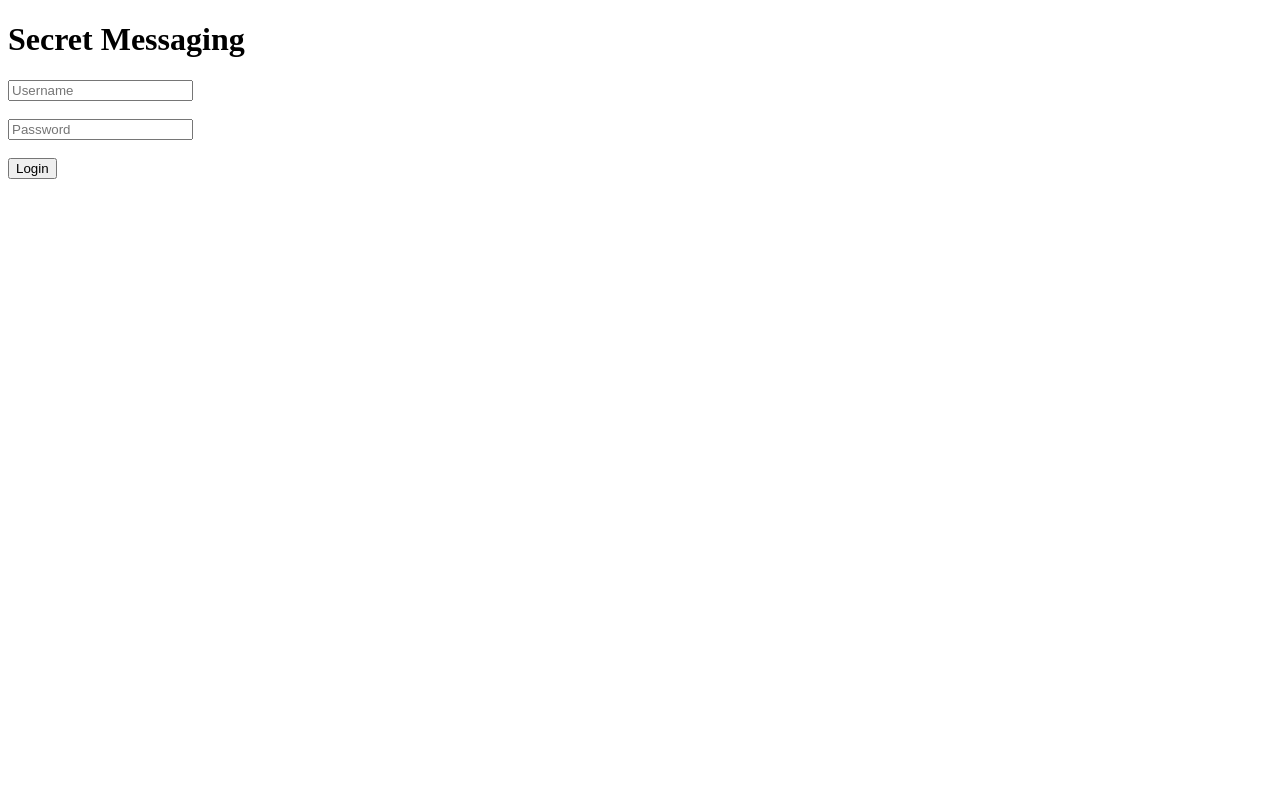
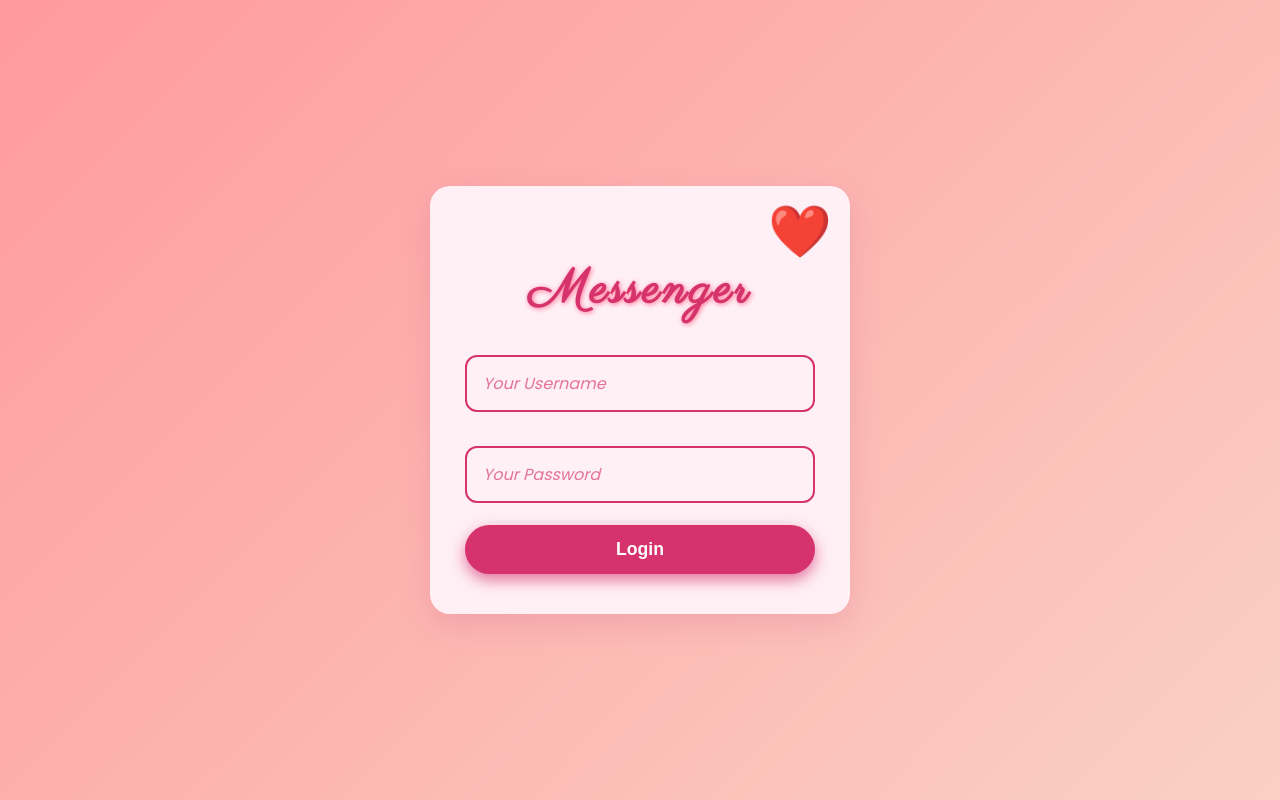
Before and after one commit to kspb0557/notification, a website: page index.html in a window 1280 px wide. Drawn offline with Linux system fonts and the light colour scheme.

Commit message:
Added two more Users

```diff
--- a/index.html
+++ b/index.html
@@ -1,31 +1,138 @@
 <!doctype html>
 <html lang="en">
 <head>
-  <meta charset="utf-8">
-  <title>Secret Notify</title>
+  <meta charset="utf-8" />
+  <title>Secret Notify ❤️</title>
+  <style>
+    @import url('https://fonts.googleapis.com/css2?family=Parisienne&family=Poppins:wght@400;600&display=swap');
+
+    * {
+      box-sizing: border-box;
+    }
+    body {
+      background: linear-gradient(135deg, #ff9a9e 0%, #fad0c4 99%, #fad0c4 100%);
+      font-family: 'Poppins', sans-serif;
+      margin: 0;
+      padding: 0;
+      min-height: 100vh;
+      display: flex;
+      justify-content: center;
+      align-items: center;
+      color: #6b2737;
+    }
+    .container {
+      background: #fff0f6;
+      border-radius: 20px;
+      box-shadow: 0 10px 30px rgba(219, 112, 147, 0.3);
+      padding: 40px 35px;
+      width: 100%;
+      max-width: 420px;
+      text-align: center;
+      position: relative;
+    }
+    h1 {
+      font-family: 'Parisienne', cursive;
+      font-size: 3rem;
+      color: #d6336c;
+      margin-bottom: 20px;
+      letter-spacing: 3px;
+      text-shadow: 1px 1px 5px #ff6f91;
+      user-select: none;
+    }
+    input, textarea {
+      width: 100%;
+      padding: 14px 16px;
+      margin: 12px 0 22px;
+      border-radius: 12px;
+      border: 2px solid #d6336c;
+      font-size: 1rem;
+      color: #6b2737;
+      background: #fff0f6;
+      transition: border-color 0.3s ease;
+      font-weight: 500;
+      font-family: 'Poppins', sans-serif;
+      resize: vertical;
+    }
+    input::placeholder, textarea::placeholder {
+      color: #d6336caa;
+      font-style: italic;
+    }
+    input:focus, textarea:focus {
+      outline: none;
+      border-color: #ff6f91;
+      box-shadow: 0 0 10px #ff6f91aa;
+      background: #fff0f6;
+    }
+    button {
+      background: #d6336c;
+      border: none;
+      border-radius: 25px;
+      color: white;
+      font-weight: 700;
+      font-size: 1.1rem;
+      padding: 14px 0;
+      width: 100%;
+      cursor: pointer;
+      box-shadow: 0 6px 15px #d6336caa;
+      transition: background 0.3s ease, box-shadow 0.3s ease;
+      user-select: none;
+    }
+    button:hover {
+      background: #ff6f91;
+      box-shadow: 0 8px 20px #ff6f91cc;
+    }
+    #messageSection {
+      display: none;
+      margin-top: 20px;
+    }
+    #welcomeText {
+      font-weight: 600;
+      font-size: 1.2rem;
+      margin-bottom: 20px;
+      color: #a31545;
+      user-select: none;
+    }
+    /* Heart icon near title */
+    .heart {
+      color: #d6336c;
+      font-size: 2.5rem;
+      position: absolute;
+      top: 15px;
+      right: 25px;
+      user-select: none;
+      animation: heartbeat 1.5s infinite;
+    }
+    @keyframes heartbeat {
+      0%, 100% { transform: scale(1); }
+      50% { transform: scale(1.3); }
+    }
+  </style>
 </head>
 <body>
-  <h1>Secret Messaging</h1>
+  <div class="container">
+    <div class="heart">❤️</div>
+    <h1>Messenger</h1>
 
     <!-- LOGIN SECTION -->
     <div id="loginSection">
-    <input id="loginUser" placeholder="Username"><br><br>
-    <input id="loginPass" type="password" placeholder="Password"><br><br>
+      <input id="loginUser" placeholder="Your Username" autocomplete="username" spellcheck="false" />
+      <input id="loginPass" type="password" placeholder="Your Password" autocomplete="current-password" />
       <button id="loginBtn">Login</button>
     </div>
 
     <!-- MESSAGE SECTION -->
-  <div id="messageSection" style="display:none;">
+    <div id="messageSection">
       <h3 id="welcomeText"></h3>
 
-    <input id="recipient" placeholder="Send to username"><br><br>
-
-    <textarea id="message" placeholder="Type message..."></textarea><br><br>
-
-    <button id="sendBtn">Send Message</button>
+      <input id="recipient" placeholder="Send to username" autocomplete="off" spellcheck="false" />
+      <textarea id="message" placeholder="Type your love message..." rows="4"></textarea>
+      <button id="sendBtn">Send Message 💌</button>
+    </div>
   </div>
 
   <script>
+    const BASE_URL = "https://notification-h2s6.onrender.com"; // your live backend
+
     const VAPID_PUBLIC_KEY = "BD1_aWv6bt4ai9B_2OxDYVdn2axZC7_5s2cOXMMgt2XR5X8ZBbXvM-X6kKFinke4WkNh5FEejE51Ru5Mm6QfYGQ";
 
     let currentUser = null;
@@ -33,7 +140,6 @@
     document.getElementById("loginBtn").onclick = loginUser;
     document.getElementById("sendBtn").onclick = sendMessage;
 
-    // decode vapid
     function urlBase64ToUint8Array(base64String) {
       const padding = '='.repeat((4 - base64String.length % 4) % 4);
       const base64 = (base64String + padding).replace(/-/g, '+').replace(/_/g, '/');
@@ -41,7 +147,6 @@
       return Uint8Array.from([...rawData].map(ch => ch.charCodeAt(0)));
     }
 
-    // LOGIN FUNCTION
     async function loginUser() {
       const username = document.getElementById("loginUser").value.trim();
       const password = document.getElementById("loginPass").value.trim();
@@ -50,7 +155,7 @@
         return alert("Enter both username and password");
       }
 
-      const res = await fetch("http://localhost:3000/login", {
+      const res = await fetch(`${BASE_URL}/login`, {
         method: "POST",
         headers: {"Content-Type": "application/json"},
         body: JSON.stringify({ username, password })
@@ -62,24 +167,19 @@
         return;
       }
 
-      // LOGIN SUCCESS
       currentUser = username;
       document.getElementById("loginSection").style.display = "none";
       document.getElementById("messageSection").style.display = "block";
       document.getElementById("welcomeText").innerText = `Logged in as: ${currentUser}`;
 
-      // request notification permission
       const permission = await Notification.requestPermission();
       if (permission !== "granted") return alert("Enable notifications");
 
-      // register service worker
       await navigator.serviceWorker.register("/sw.js");
 
-      // subscribe user
       await subscribeUser(currentUser);
     }
 
-    // SUBSCRIBE USER
     async function subscribeUser(user) {
       try {
         const registration = await navigator.serviceWorker.ready;
@@ -89,7 +189,7 @@
           applicationServerKey: urlBase64ToUint8Array(VAPID_PUBLIC_KEY)
         });
 
-        await fetch("http://localhost:3000/subscribe", {
+        await fetch(`${BASE_URL}/subscribe`, {
           method: "POST",
           headers: { "Content-Type": "application/json" },
           body: JSON.stringify({ user, subscription })
@@ -103,7 +203,6 @@
       }
     }
 
-    // SEND MESSAGE
     async function sendMessage() {
       const recipient = document.getElementById("recipient").value.trim();
       const message = document.getElementById("message").value.trim();
@@ -112,7 +211,7 @@
         return alert("Enter recipient and message");
       }
 
-      const res = await fetch("http://localhost:3000/send", {
+      const res = await fetch(`${BASE_URL}/send`, {
         method: "POST",
         headers: { "Content-Type": "application/json" },
         body: JSON.stringify({
--- a/server.js
+++ b/server.js
@@ -15,6 +15,8 @@ const users = {
   kanna: "pellam",
   pellam: "kanna",
   admin: "admin123"
+  user1:"meow"
+  user2:"meow"
 };
 
 // VAPID keys
```
Lines whose indentation alone changed are shown as unchanged.
